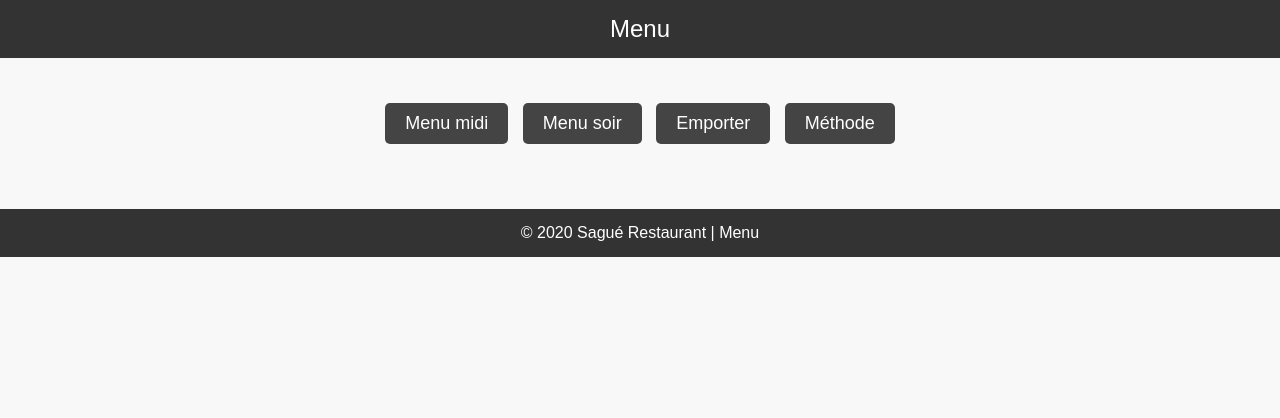
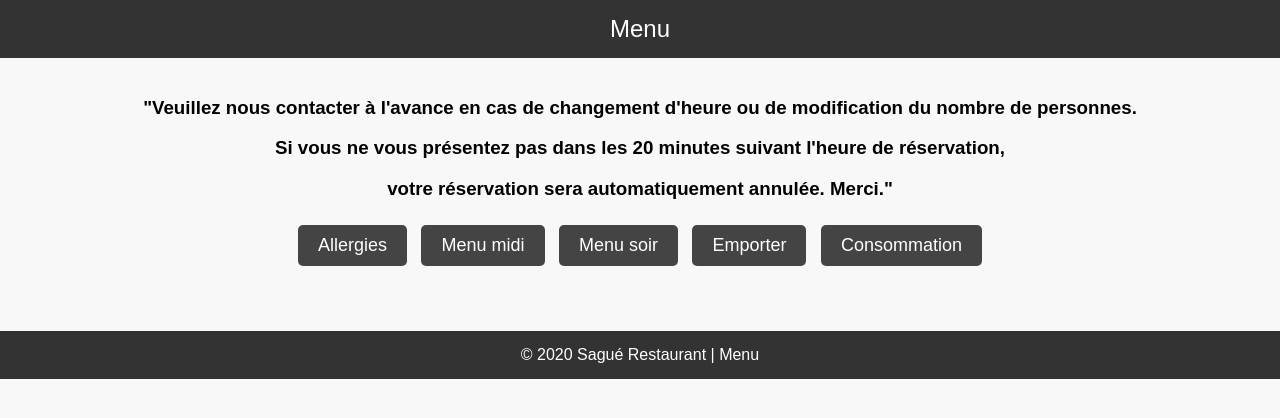
Before and after one commit to saguerestohtml/sague-menu, a plain HTML site: page index.html in a window 1280 px wide. Drawn offline with Linux system fonts and the light colour scheme.

Commit message:
Add files via upload

```diff
--- a/index.html
+++ b/index.html
@@ -64,12 +64,24 @@
 
     <div class="container">
 
+		<h3>"Veuillez nous contacter à l'avance en cas de changement d'heure ou de modification du nombre de personnes. </h3>
+		<h3>Si vous ne vous présentez pas dans les 20 minutes suivant l'heure de réservation,</h3>
+		<h3>votre réservation sera automatiquement annulée. Merci."</h3>
+
         <div class="menu-buttons">
+
+			<button onclick="showMenu('allergie')">Allergies</button>
             <button onclick="showMenu('lunch')">Menu midi</button>
             <button onclick="showMenu('dinner')">Menu soir</button>
             <button onclick="showMenu('takeout')">Emporter</button>
-            <button onclick="showMenu('how')">Méthode</button>
+            <button onclick="showMenu('how')">Consommation</button>
         </div>
+
+		<!-- Allergies -->
+		<div id="allergie" class="menu">
+			<h2>Allergies</h2>
+			<img src="Allergie.jpg" alt="Allergies">
+		</div>
 
         <!-- Menu midi -->
         <div id="lunch" class="menu">
@@ -91,13 +103,17 @@
         <div id="takeout" class="menu">
             <h2>Emporter</h2>
             <img src="5.jpg" alt="Menu emporter">
+			<h3>Sagué - Bibimbap</h3>
+			<img src="bom.jpeg" alt="Menu emporter">
+			<h3>Sagué - So bulgogi</h3>
+			<img src="yeoleum.jpeg" alt="Menu emporter">
         </div>
 
         <!-- Méthode -->
         <div id="how" class="menu">
             <h2>Bibimbap/Dolsot Bibimbap</h2>
             <p>
-            Vous mettez la sauce dedans et vous mélangez avec vos baguettes ou une cuillère.
+            Vous versez la sauce dans le plat et vous les mélangez avec vos baguettes. Nous vous conseillons de le manger avec une cuillère.
             Vous devez bien mélanger tous les ingrédients.</p>
             <table align="center">
                 <tr>
```
